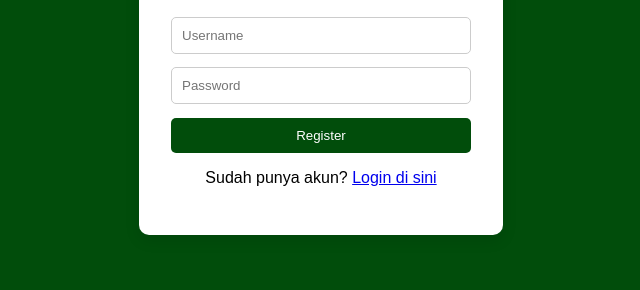
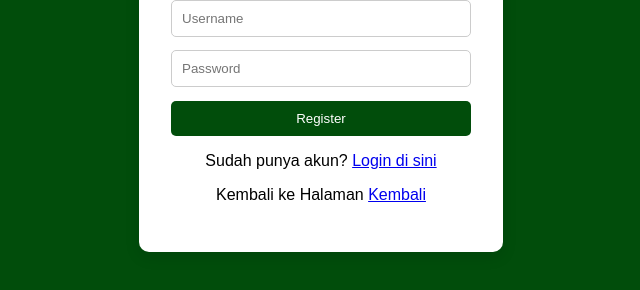
Before and after one commit to farhan8883-max/Perpustakaan-islamii, a plain HTML site: page register.html in a window 1280 px wide. Shown: the part 332-622 px from the top of the page, without its empty margins (319-959 px from the left). Drawn offline with Linux system fonts and the light colour scheme.

Commit message:
Update register.html

```diff
--- a/register.html
+++ b/register.html
@@ -15,6 +15,7 @@
       <button type="submit">Register</button>
     </form>
     <p>Sudah punya akun? <a href="login.html">Login di sini</a></p>
+    <p>Kembali ke Halaman  <a href="index.html">Kembali</a></p>
   </div>
   <script src="script.js"></script>
 </body>
```
